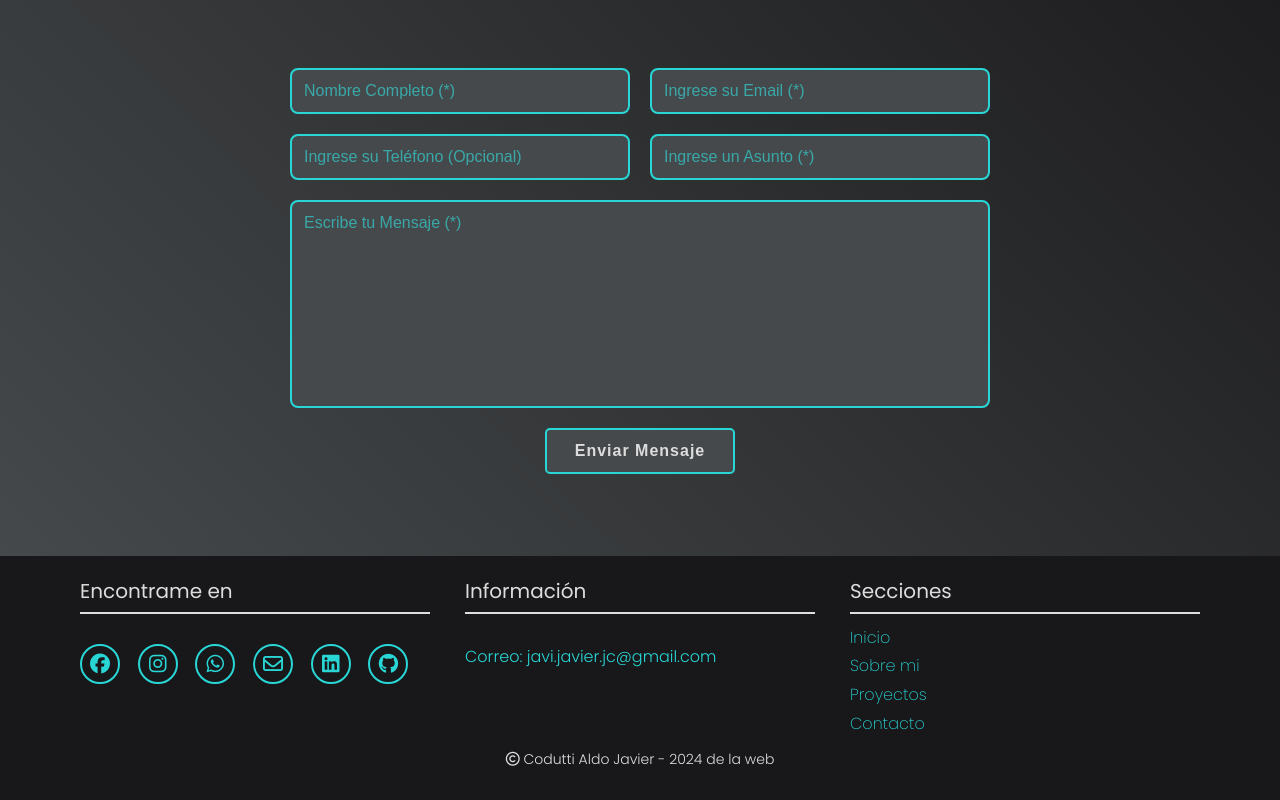
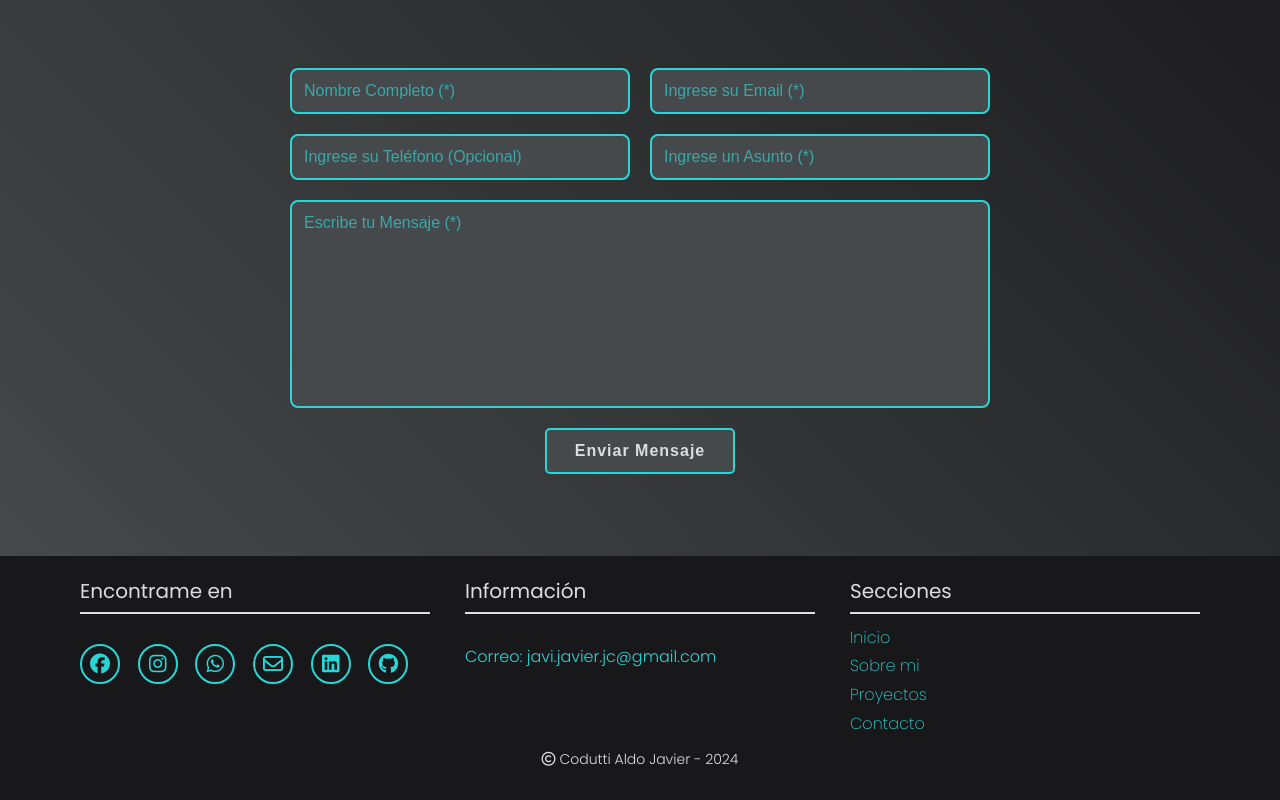
Before and after one commit to javicod92/webPortfolio, a plain HTML site: page index.html in a window 1280 px wide. Shown: the part 3531-4331 px from the top of the page. Drawn offline with Linux system fonts and the light colour scheme.

Commit message:
Update index.html

```diff
--- a/index.html
+++ b/index.html
@@ -233,7 +233,6 @@
     </div>
     <p class="footer__right">
       <i class="fa-regular fa-copyright"></i> Codutti Aldo Javier - 2024
-      de la web
     </p>
   </footer>
   <!-- end footer design -->
```
